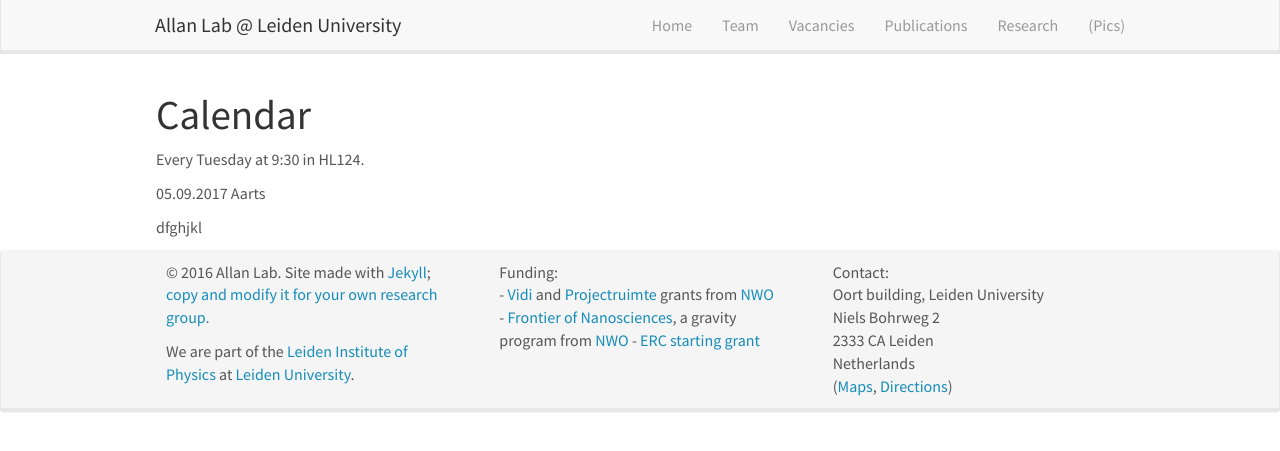
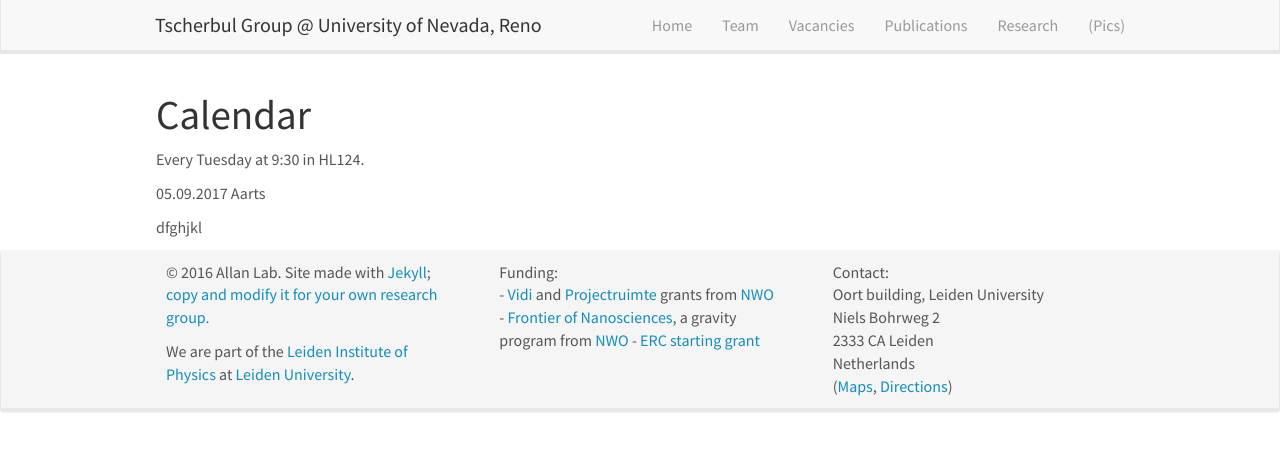
Before and after one commit to tscherbul/tscherbul.github.io, a Jekyll site: the page built from _pages/mini_lecture_series.md, in a window 1280 px wide. Shown: the top 451 px of the page. Built offline with Jekyll 4.4.1, drawn with Linux system fonts in a browser that asks for light colours; nearby versions of some CDN libraries.

Commit message:
Update header.html

```diff
--- a/_includes/header.html
+++ b/_includes/header.html
@@ -8,7 +8,7 @@
 		<span class="icon-bar"></span>
 	  </button>
 
-    <a class="navbar-brand" href="{{ site.url }}{{ site.baseurl }}/">Allan Lab @ Leiden University</a>
+    <a class="navbar-brand" href="{{ site.url }}{{ site.baseurl }}/">Tscherbul Group @ University of Nevada, Reno </a>
 	</div>
 	<div class="collapse navbar-collapse" id="navbar-collapse-1">
 	  <ul class="nav navbar-nav navbar-right">
```
